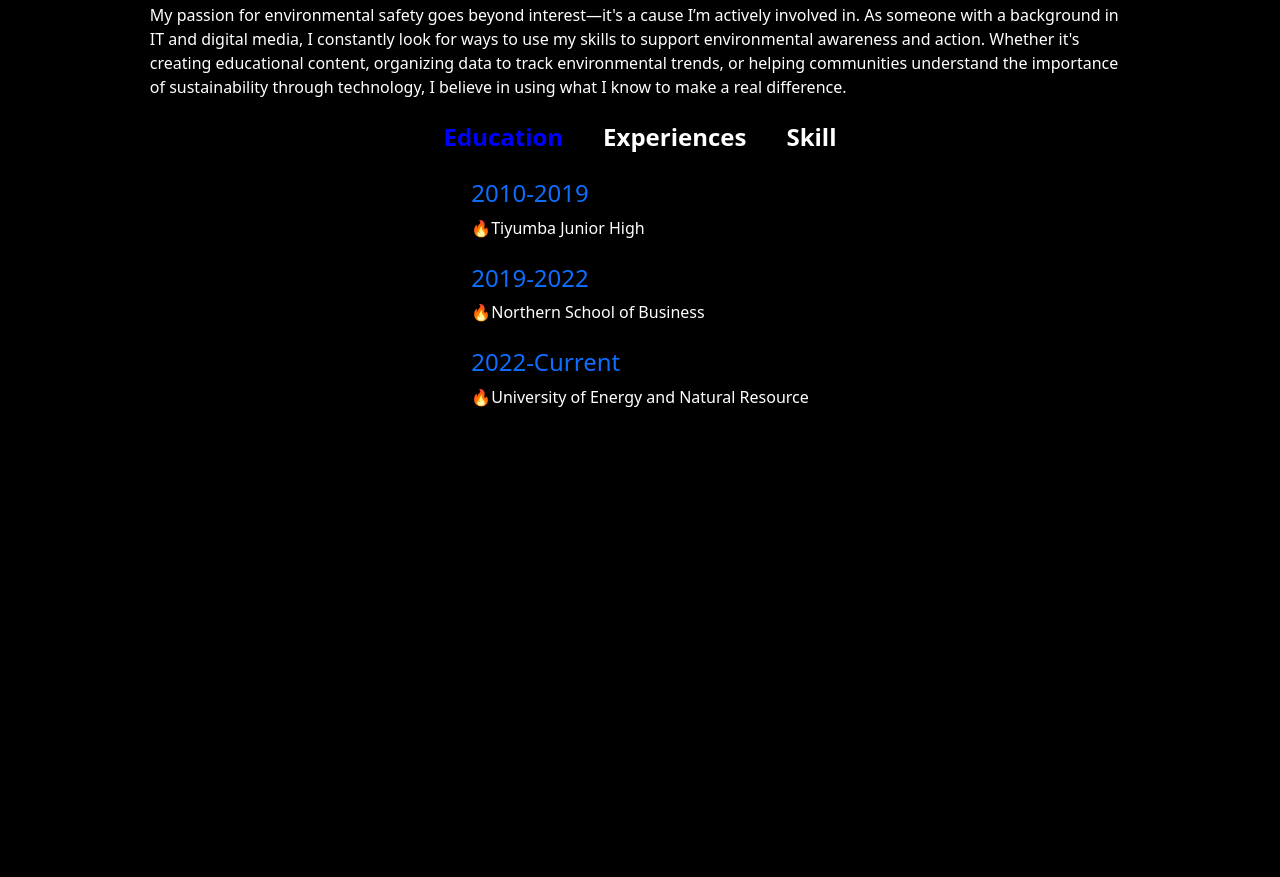
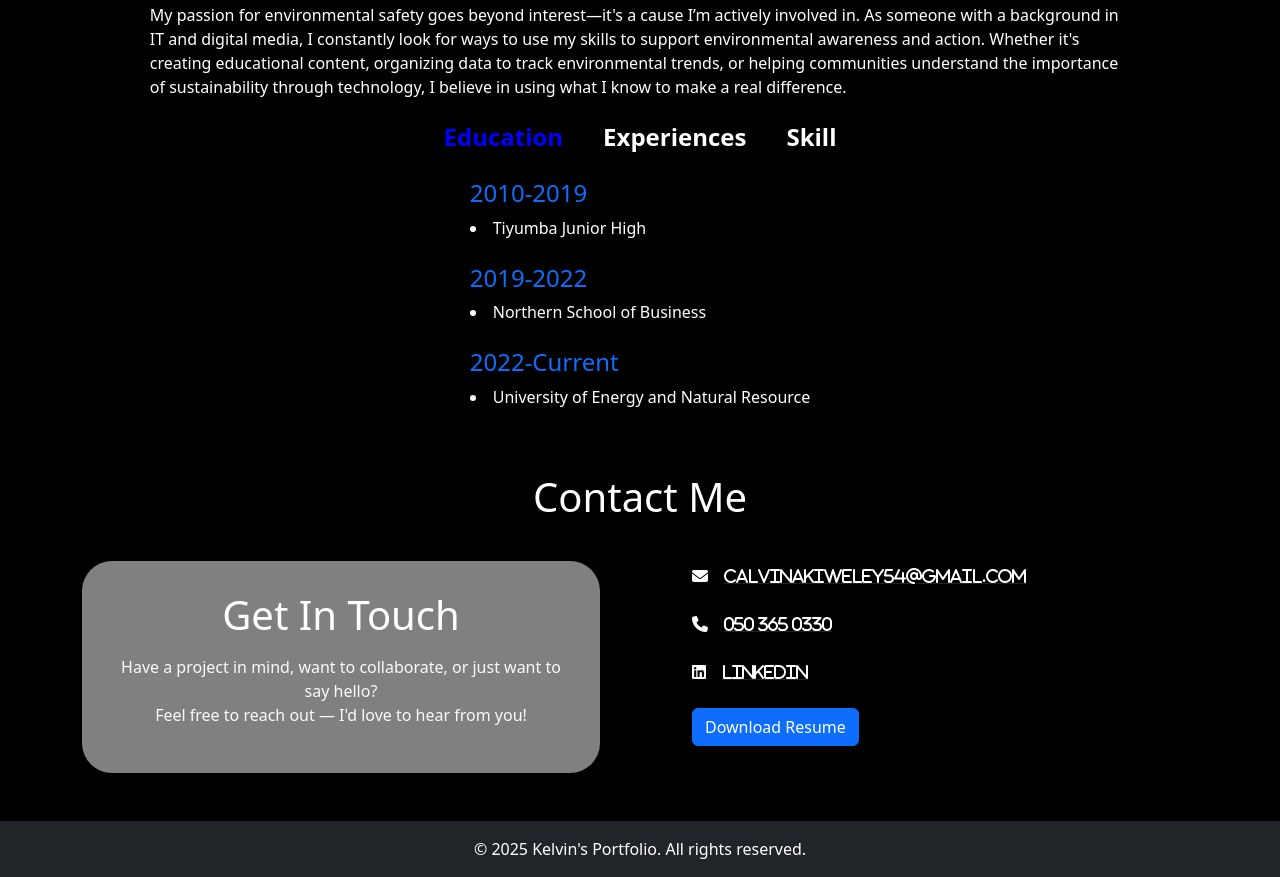
Before and after one commit to issahsalim/kelvin, a plain HTML site: page index.html in a window 1280 px wide. Shown: the part 538-1415 px from the top of the page. Before the commit the page ends 971 px from the top, so only its background shows below. Drawn offline with nearby package versions, Linux system fonts and the light colour scheme.

Commit message:
another day

```diff
--- a/css/style.css
+++ b/css/style.css
@@ -19,12 +19,6 @@ section{
     margin-top: 40px;
 }
 
-.detailsinfo {
-    width: 100%;
-    height: 40px;
-    gap: 20px;
-    margin-top: 10px;
-}
 
 .about_links {
     display: flex;
@@ -48,9 +42,7 @@ section{
     display: block;
 }
 
-.jsh,.Shs,.Uni>li{
-    list-style:"🔥";
-}
+
 .aboutinfo{
     width: 90%;
  }
@@ -65,7 +57,6 @@ section{
     margin-top: 20px;
  }
 
-
 .anotherinfo{
     background-image: url('images/3.jpg');
     background-size: cover;
@@ -74,6 +65,24 @@ section{
     height: 20vh;
 }
 
+.getintouch{
+    padding: 30px 30px;
+    border-radius: 30px;
+    background-color: grey;
+}
+
+
+/* CONTACT INFO */
+.intouchcontrol{
+    display: grid;
+    grid-template-columns: repeat(auto-fit,minmax(200px,1fr));
+    gap: 5rem;
+    place-items: center;
+    margin-top: 40px;
+}
+.contact_links li a{
+    text-decoration: none;
+}
 /* smaller screen */
 @media (max-width:768px) {
     .selfImg {
--- a/index.html
+++ b/index.html
@@ -6,6 +6,9 @@
     <meta name="viewport" content="width=device-width, initial-scale=1.0">
     <title>Document</title>
     <link rel="stylesheet" href="https://cdn.jsdelivr.net/npm/bootstrap@5.3.0/dist/css/bootstrap.min.css">
+    <link rel="stylesheet" href="https://cdnjs.cloudflare.com/ajax/libs/font-awesome/6.7.2/css/all.min.css"
+        integrity="sha512-Evv84Mr4kqVGRNSgIGL/F/aIDqQb7xQ2vcrdIwxfjThSH8CSR7PBEakCr51Ck+w+/U6swU2Im1vVX0SVk9ABhg=="
+        crossorigin="anonymous" referrerpolicy="no-referrer" />
     <link rel="stylesheet" href="css/style.css">
 
 </head>
@@ -108,8 +111,37 @@
         </div>
     </section>
 
+    <!-- contact info -->
+
+<section class=" container contactinfo text-white">
+    <h1 class="text-center">Contact Me</h1>
+<div class="intouchcontrol">
+
+    <div class="getintouch text-center">
+        <h1 class="text-white">
+            Get In  Touch
+        </h1>
+        <p class="text-light mt-3">
+            Have a project in mind, want to collaborate, or just want to say hello? <br />
+            Feel free to reach out — I'd love to hear from you!
+        </p>
+    </div>
 
 
+        <div class="container mb-4 contact_links">
+            <i class="fa-solid fa-envelope text-white"><a href="mailto:calvinakiweley54@gmail.com" class="text-white mx-3 link-underline-dark">calvinakiweley54@gmail.com</a></i><br/><br/>
+            <i class="fa-solid fa-phone text-white"><a href="tel:+233503650330" class="text-white mx-3 link-underline-dark">050 365 0330</a></i><br/><br/>
+            <i class="fa-brands fa-linkedin text-white"><a href="#" class="text-white mx-3 link-underline-dark">LinkedIn</a></i><br/><br/>
+            <a href="cv.pdf" class="btn btn-primary text-center" download>Download Resume</a>
+        </div>
+</div>
+
+</section>
+
+<!-- footer -->
+<footer class="bg-dark text-white text-center py-3 mt-5">
+    &copy; <span id="year"></span> Kelvin's Portfolio. All rights reserved.
+</footer>
 
 </body>
 
@@ -119,11 +151,14 @@
 <script>
 
     var typed = new Typed(".abouts", {
-        strings: ["Developer", "Video Editor", "Data Analysis"],
+        strings: ["Developer", "Video Editor", "Data Analyst"],
         typeSpeed: 50,
         backSpeed: 60,
         loop: true
     });
+
+        document.getElementById("year").textContent = new Date().getFullYear();
+
 
 </script>
 
```
Also changed, not shown: 1 other file.
